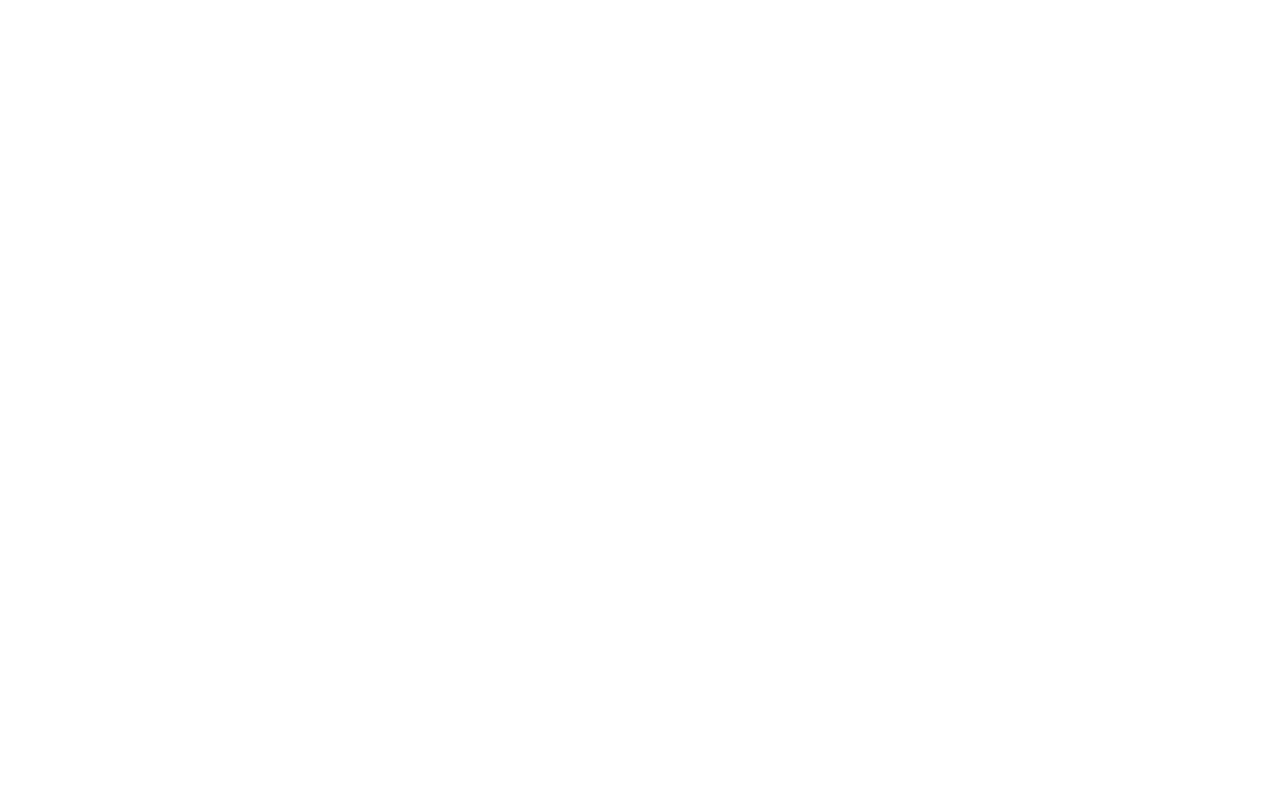
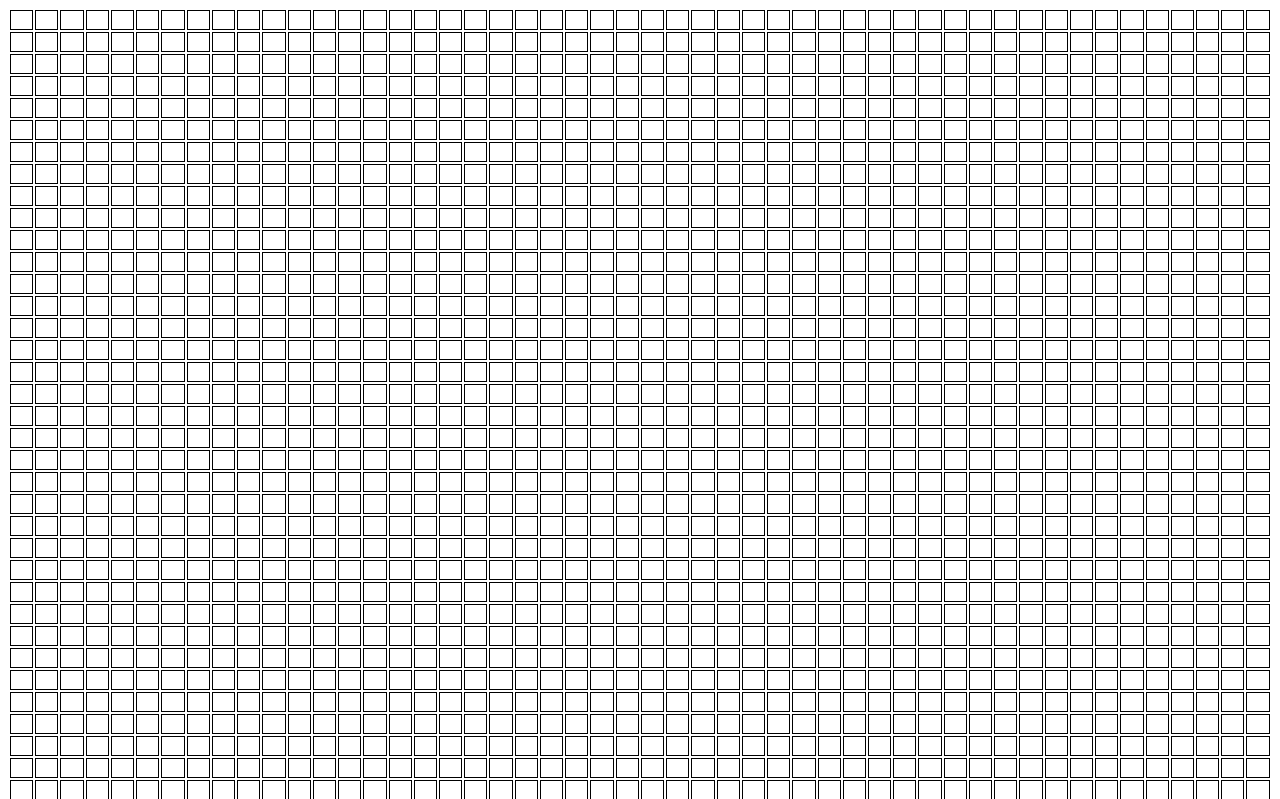
Before and after one commit to nickmask/vanilla, a website built with webpack: page index.html in a window 1280 px wide. Shown: the top 799 px of the page. Built offline with nearby package versions, Linux system fonts and the light colour scheme.

Commit message:
Add create table function

```diff
--- a/app.js
+++ b/app.js
@@ -1 +1,3 @@
-document.write('welcome to my app ah ah fuck fuck hit hjhj')
+import createTable from './utils/create-table'
+// Create the table
+createTable(50)
--- a/main.css
+++ b/main.css
@@ -0,0 +1,5 @@
+td {
+  border: 1px black solid;
+  height: 20px;
+  width: 20px;
+}
--- /dev/null
+++ b/utils/create-table.js
@@ -0,0 +1,15 @@
+export default function (size) {
+  const tbl = document.createElement('table')
+  const tblBody = document.createElement('tbody')
+
+  for (let i = 0; i < size; i++) {
+    const row = document.createElement('tr')
+    for (let j = 0; j < size; j++) {
+      const cell = document.createElement('td')
+      row.appendChild(cell)
+    }
+    tblBody.appendChild(row)
+  }
+  tbl.appendChild(tblBody)
+  document.body.appendChild(tbl)
+}
```
Also changed, not shown: index.html (+1 -0 lines).
